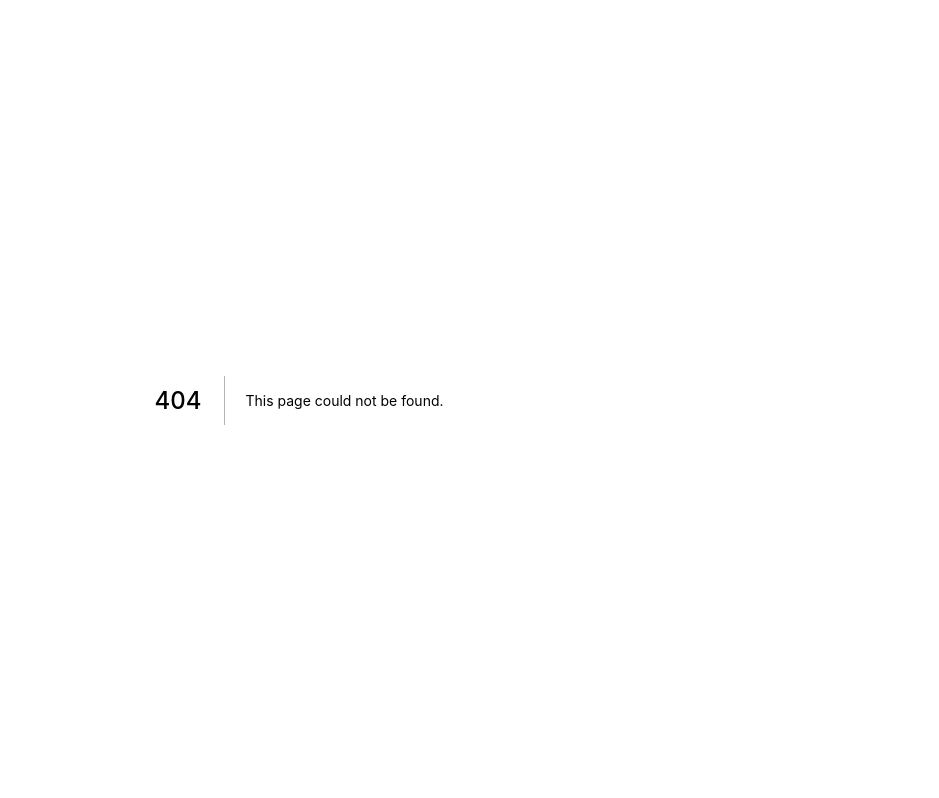
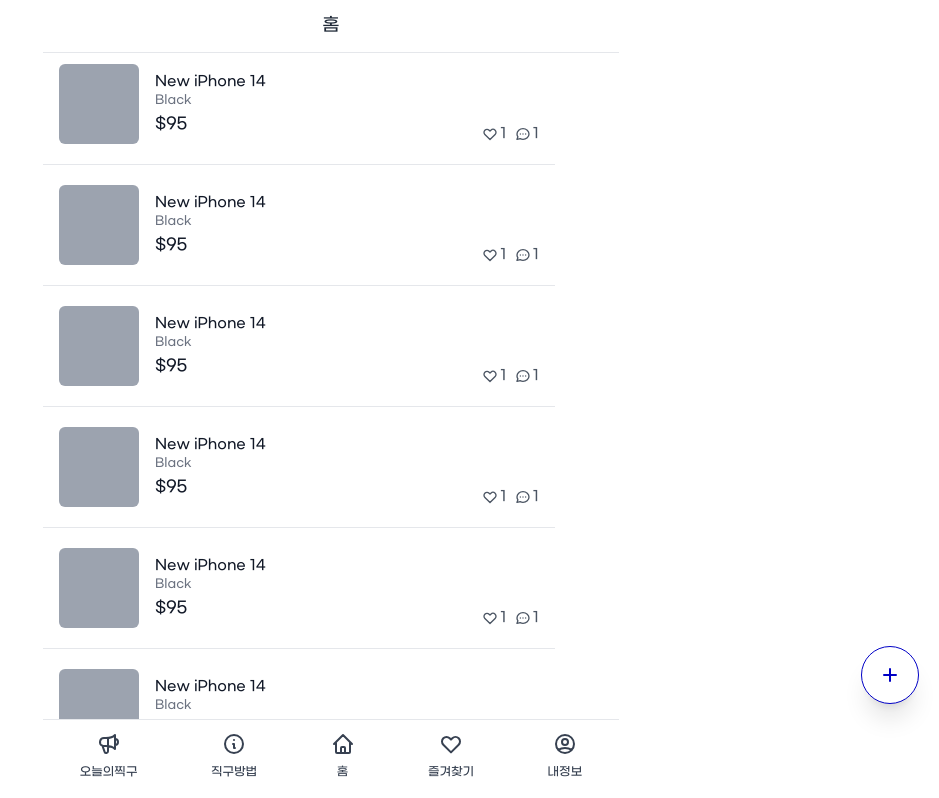
Before and after one commit to hyemin23/livestore, a Next.js app: page /product in a window 1280 px wide. Before the commit this address had no page. Shown: the top 798 px of the page, without its empty margins (341-1280 px from the left). Built offline with nearby package versions, Linux system fonts and the light colour scheme.

Commit message:
layout : product

```diff
--- /dev/null
+++ b/components/icons/CheckIcon.tsx
@@ -0,0 +1,15 @@
+function CheckIcon({ color }: { color: string }) {
+  return (
+    <svg
+      width="37"
+      height="34"
+      viewBox="0 0 37 34"
+      fill="none"
+      xmlns="http://www.w3.org/2000/svg"
+    >
+      <path d="M2 13.7424L18.28 30L35 1" stroke={color} strokeWidth="4" />
+    </svg>
+  );
+}
+
+export default CheckIcon;
--- /dev/null
+++ b/pages/product.tsx
@@ -0,0 +1,83 @@
+import Layout from "@/components/layout";
+import React from "react";
+
+const Product = () => {
+  return (
+    <Layout title="홈" hasTabBar>
+      <div className="flex flex-col space-y-5 ">
+        {[1, 1, 1, 1, 1, 1, 1, 1, 1, 1, 1, 1].map((_, i) => (
+          <div
+            key={i}
+            className="flex px-4  border-b pb-5 cursor-pointer justify-between"
+          >
+            <div className="flex space-x-4">
+              <div className="w-20 h-20 bg-gray-400 rounded-md" />
+              <div className="pt-2 flex flex-col">
+                <h3 className="text-sm font-medium text-gray-900">
+                  New iPhone 14
+                </h3>
+                <span className="text-xs text-gray-500">Black</span>
+                <span className="font-medium mt-1 text-gray-900">$95</span>
+              </div>
+            </div>
+            <div className="flex space-x-2 items-end justify-end">
+              <div className="flex space-x-0.5 items-center text-sm  text-gray-600">
+                <svg
+                  className="w-4 h-4"
+                  fill="none"
+                  stroke="currentColor"
+                  viewBox="0 0 24 24"
+                  xmlns="http://www.w3.org/2000/svg"
+                >
+                  <path
+                    strokeLinecap="round"
+                    strokeLinejoin="round"
+                    strokeWidth="2"
+                    d="M4.318 6.318a4.5 4.5 0 000 6.364L12 20.364l7.682-7.682a4.5 4.5 0 00-6.364-6.364L12 7.636l-1.318-1.318a4.5 4.5 0 00-6.364 0z"
+                  ></path>
+                </svg>
+                <span>1</span>
+              </div>
+              <div className="flex space-x-0.5 items-center text-sm  text-gray-600">
+                <svg
+                  className="w-4 h-4"
+                  fill="none"
+                  stroke="currentColor"
+                  viewBox="0 0 24 24"
+                  xmlns="http://www.w3.org/2000/svg"
+                >
+                  <path
+                    strokeLinecap="round"
+                    strokeLinejoin="round"
+                    strokeWidth="2"
+                    d="M8 12h.01M12 12h.01M16 12h.01M21 12c0 4.418-4.03 8-9 8a9.863 9.863 0 01-4.255-.949L3 20l1.395-3.72C3.512 15.042 3 13.574 3 12c0-4.418 4.03-8 9-8s9 3.582 9 8z"
+                  ></path>
+                </svg>
+                <span>1</span>
+              </div>
+            </div>
+          </div>
+        ))}
+        <button className="fixed bottom-24 right-5 bg-white rounded-full p-4 text-primary border border-primary shadow-xl hover:bg-primary hover:text-white transition-colors cursor-pointer">
+          <svg
+            className="h-6 w-6"
+            xmlns="http://www.w3.org/2000/svg"
+            fill="none"
+            viewBox="0 0 24 24"
+            stroke="currentColor"
+            aria-hidden="true"
+          >
+            <path
+              strokeLinecap="round"
+              strokeLinejoin="round"
+              strokeWidth="2"
+              d="M12 6v6m0 0v6m0-6h6m-6 0H6"
+            />
+          </svg>
+        </button>
+      </div>
+    </Layout>
+  );
+};
+
+export default Product;
```
